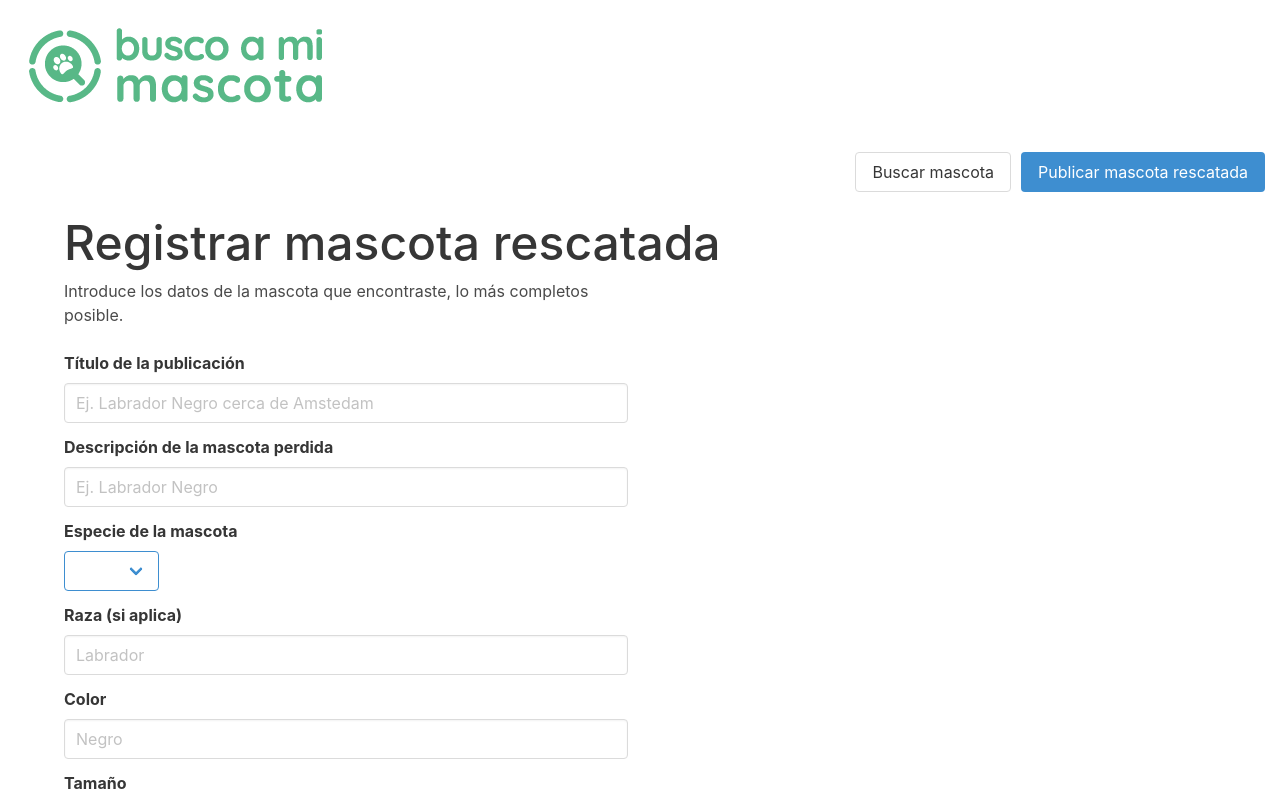
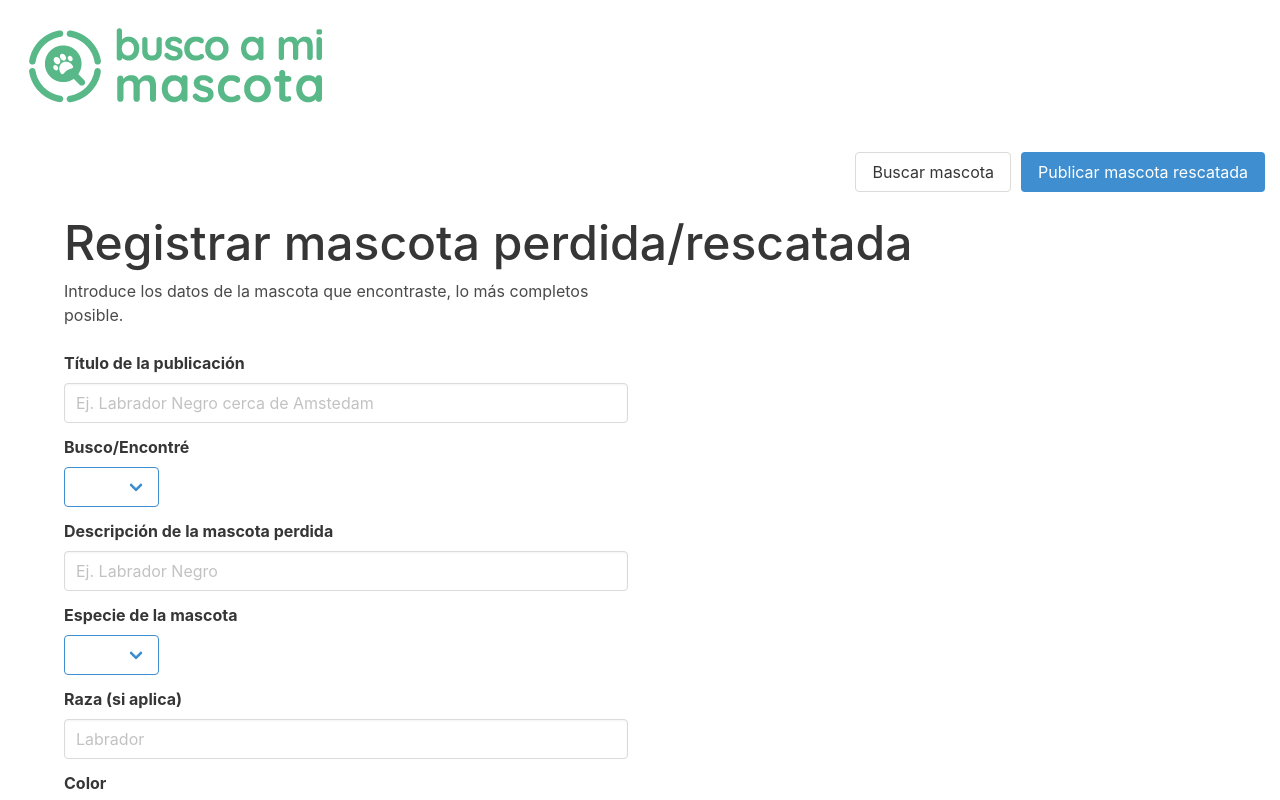
Before and after one commit to sofiarivas/19s-mascotas, a Nuxt app: page /publish in a window 1280 px wide. Shown: the top 800 px of the page. Built offline with nearby package versions, Linux system fonts and the light colour scheme.

Commit message:
Empezando busco/encuentro

```diff
--- a/components/search.vue
+++ b/components/search.vue
@@ -37,6 +37,7 @@
               <br><div class="tags"><span v-for="detail in result.pet_details" class="tag is-light">
               {{ detail }}</span></div>
               <time datetime="2016-1-1">Fecha de rescate: {{ result.date }}</time>
+              <div class="estado">Estado: {{result.state || "Sin entregar" }}</div>
             </div>
           </div>
         </div>
--- a/pages/publish.vue
+++ b/pages/publish.vue
@@ -1,6 +1,6 @@
 <template>
   <div class="publish-form-container">
-    <h1 class="is-size-1">Registrar mascota rescatada</h1>
+    <h1 class="is-size-1">Registrar mascota perdida/rescatada</h1>
     <div class="columns">
       <form class="column is-half">
         <legend> Introduce los datos de la mascota que encontraste, lo más completos posible.</legend>
@@ -9,6 +9,18 @@
           <label class="label">Título de la publicación</label>
           <div class="control">
             <input class="input" type="text" placeholder="Ej. Labrador Negro cerca de Amstedam" v-model="title">
+          </div>
+        </div>
+        <div class="field">
+          <label class="label">Busco/Encontré</label>
+          <div class="control">
+            <div class="select is-info">
+              <select v-model="petType">
+                <option value="perro"> Perro </option>
+                <option value="gato"> Gato </option>
+                <option value="Otro"> Otro </option>
+              </select>
+            </div>
           </div>
         </div>
         <div class="field">
```
